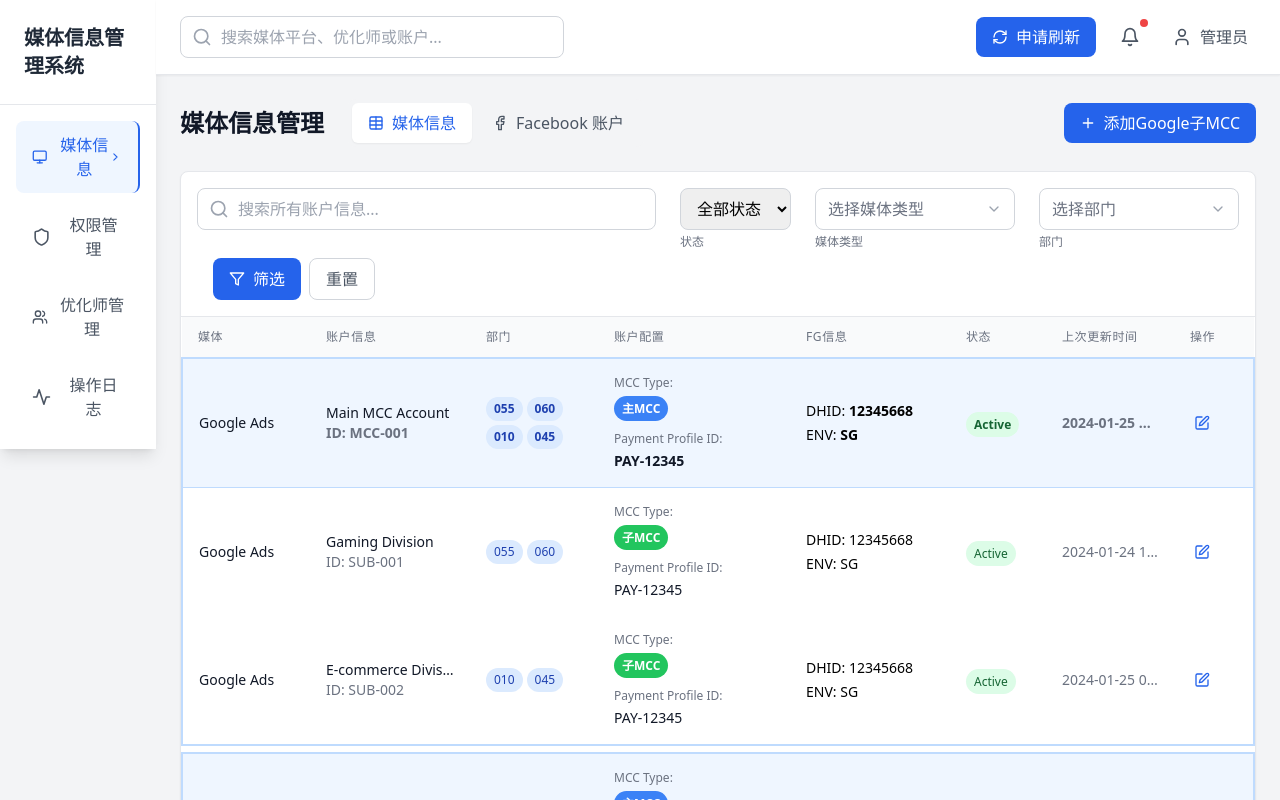
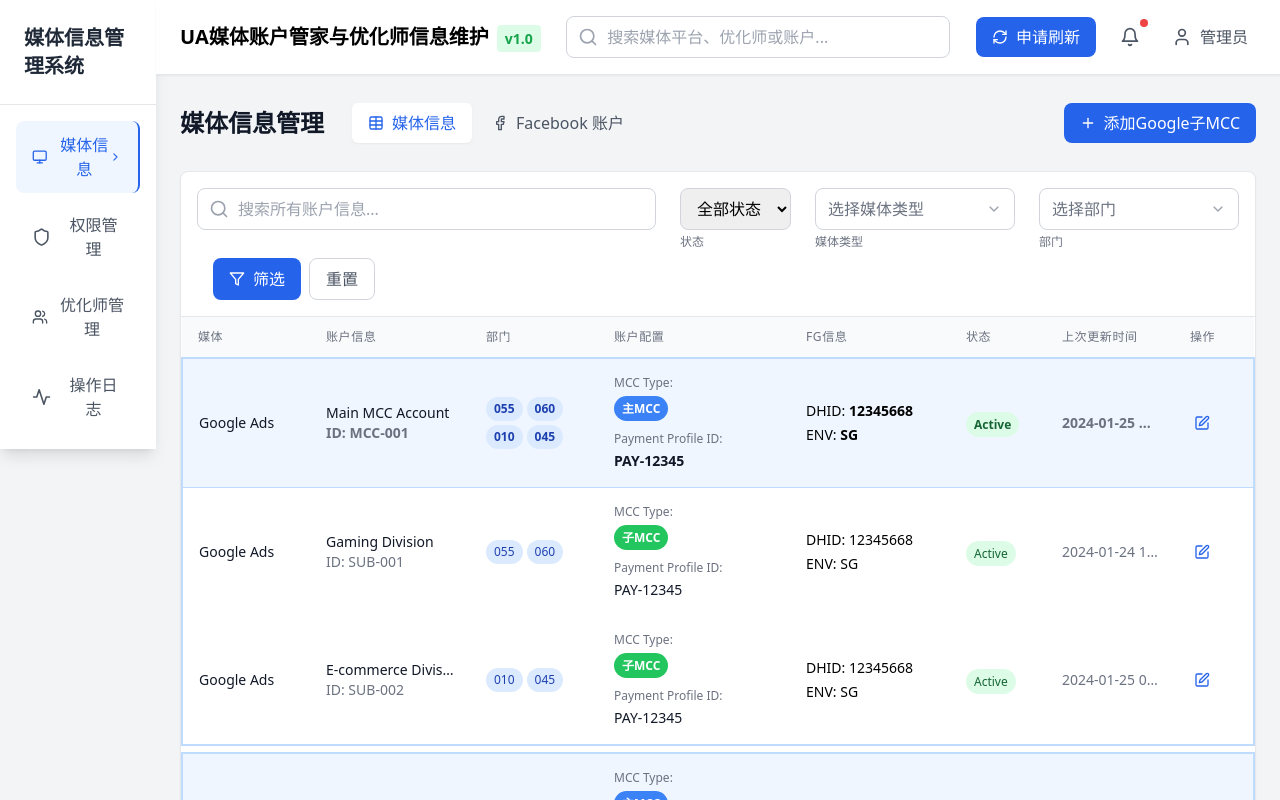
Before and after one commit to Vanakinnnnn/ua-media-crm, a React (Vite) app: page / in a window 1280 px wide. Shown: the top 800 px of the page. Built offline with nearby package versions, Linux system fonts and the light colour scheme.

Commit message:
测试自动部署：添加版本标识

```diff
--- a/src/components/Layout/Header.tsx
+++ b/src/components/Layout/Header.tsx
@@ -10,6 +10,10 @@ export const Header: React.FC<HeaderProps> = ({ onRefresh, isRefreshing }) => {
   return (
     <header className="bg-white shadow-sm border-b border-gray-200 px-6 py-4">
       <div className="flex items-center justify-between">
+        <h1 className="text-xl font-semibold">
+          UA媒体账户管家与优化师信息维护
+          <span className="ml-2 text-sm bg-green-100 text-green-600 px-2 py-1 rounded">v1.0</span>
+        </h1>
         <div className="flex items-center space-x-4">
           <div className="relative">
             <Search className="w-5 h-5 absolute left-3 top-1/2 transform -translate-y-1/2 text-gray-400" />
```
Also changed, not shown: src/components/Media/MediaModule.tsx (indentation only).
